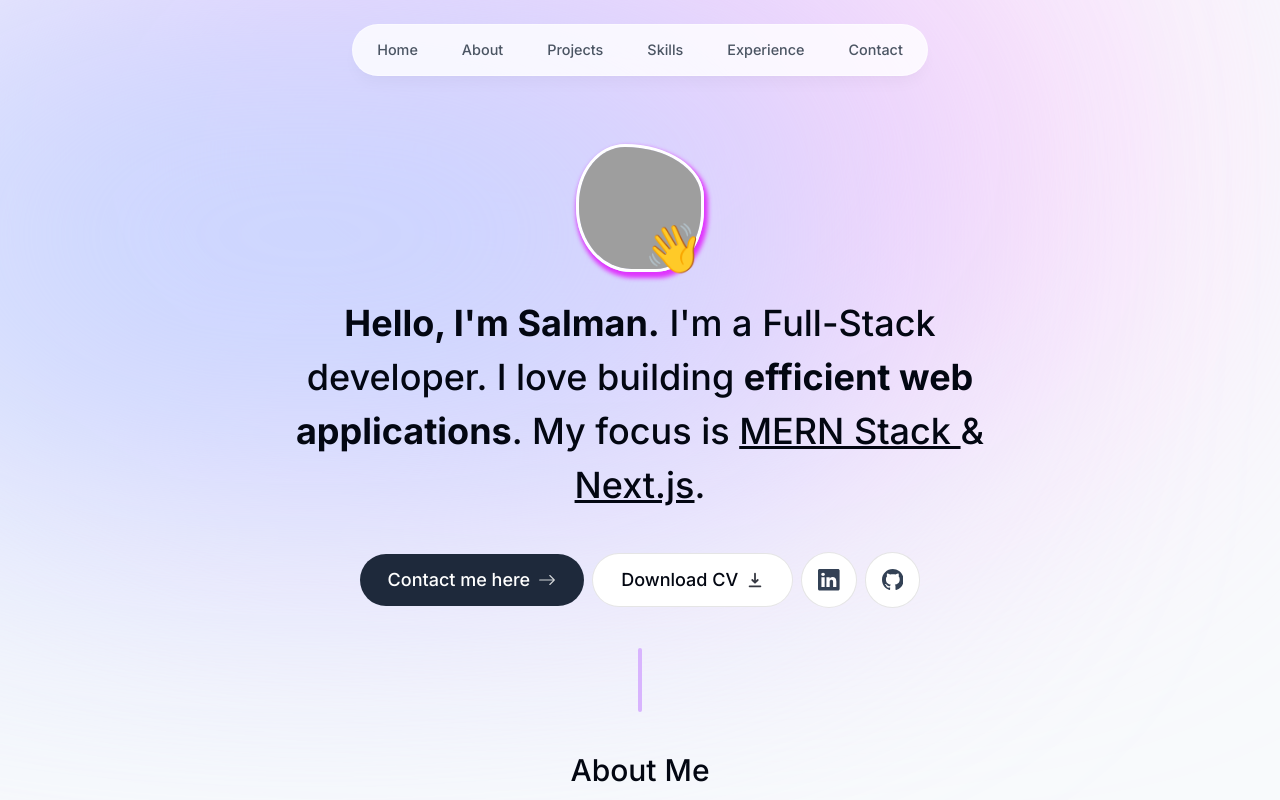
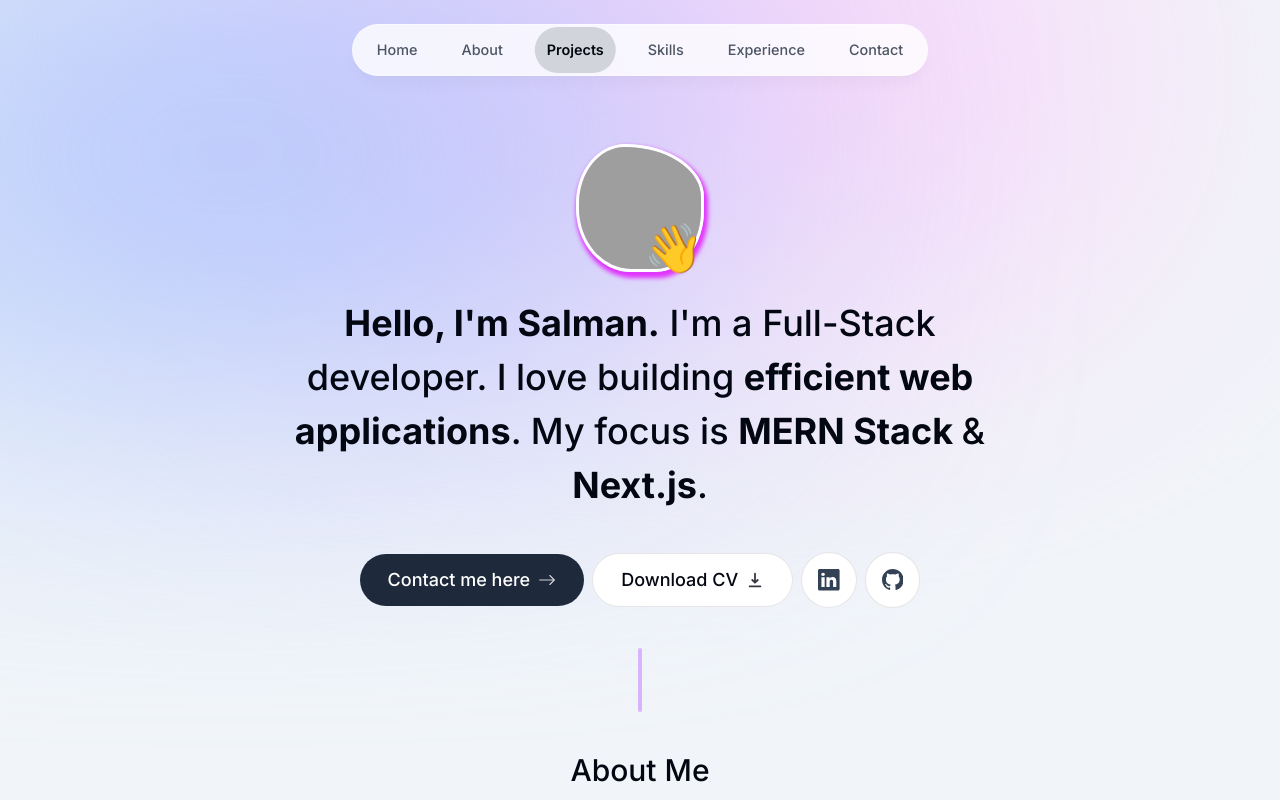
Before and after one commit to salman-ryo/salman-dev-portfolio, a Next.js app: page / in a window 1280 px wide. Shown: the top 800 px of the page. Built offline with nearby package versions, Linux system fonts and the light colour scheme; grey boxes are pictures that could not be loaded.

Commit message:
Scroll effect added to body and headers

```diff
--- a/package.json
+++ b/package.json
@@ -21,8 +21,13 @@
     "react": "18.2.0",
     "react-dom": "18.2.0",
     "react-icons": "^4.11.0",
+    "react-intersection-observer": "^9.5.3",
     "react-responsive-carousel": "^3.2.23",
+    "react-scroll": "^1.9.0",
     "tailwindcss": "3.3.5",
     "typescript": "5.2.2"
+  },
+  "devDependencies": {
+    "@types/react-scroll": "^1.8.10"
   }
 }
--- a/src/app/_components/About.tsx
+++ b/src/app/_components/About.tsx
@@ -1,14 +1,25 @@
 "use client"
-import React from 'react'
-import SectionHeading from './SectionHeading'
-import { motion } from 'framer-motion'
+import React, { useEffect } from 'react';
+import SectionHeading from './SectionHeading';
+import { useInView } from 'react-intersection-observer';
+import { motion } from 'framer-motion';
+import { useActiveTab } from '../_context/ActiveTabContext';
 
 export default function About() {
+  const {ref, inView} = useInView({threshold:0.75});
+
+  const {setActiveTab} = useActiveTab();
+
+  useEffect(()=>{
+    if(inView){
+      setActiveTab('About')
+    }
+  },[inView])
   return (
-    <motion.section className='mb-8 sm:mb-40 max-w-[45rem] text-center leading-8 mx-auto'
+    <motion.section ref={ref} className='mb-8 sm:mb-40 max-w-[45rem] text-center leading-8 mx-auto'
     initial={{y:100, opacity:0}}
     animate={{y:0, opacity:1}}
-    transition={{delay:0.175}}>
+    transition={{delay:0.175}} id='about'>
         <SectionHeading>About me</SectionHeading>
         <p className='mb-3'>
         I'm a passionate learner and aspiring <span className='font-medium'>Web Developer</span> on a journey to turn my coding enthusiasm into a fulfilling career. While my professional journey has led me through various non-technical fields since 2019, my heart and mind have always been captivated by the world of technology. A year of dedicated practice and learning has equipped me with a robust skill set in the <span className='font-medium'>MERN</span> stack—covering <span className='font-medium'>HTML</span> , <span className='font-medium'>CSS</span> , <span className='font-medium'>JavaScript</span> , <span className='font-medium'>React</span> , <span className='font-medium'>Node.js</span> , <span className='font-medium'>Express</span> , <span className='font-medium'>MongoDB</span> , <span className='font-medium'>Tailwind CSS</span> , <span className='font-medium'>TypeScript</span> ,<span className='font-medium'> Redux Toolkit</span> , and more. My core stack is <span className='font-medium'>MERN</span> with <span className='font-medium'>Next.js</span>.
@@ -17,5 +28,5 @@ export default function About() {
         I'm currently on the lookout for opportunities to apply my knowledge and skills in a professional setting. I believe that sometimes all it takes is the right opportunity to showcase what one is truly capable of.
         </p>
     </motion.section>
-  )
+    )
 }
--- a/src/app/_components/Header.tsx
+++ b/src/app/_components/Header.tsx
@@ -1,33 +1,63 @@
-"use client";
+"use client"
 import React from "react";
-import { animate, motion } from "framer-motion";
+import { motion } from "framer-motion";
 import { links } from "../_lib/data";
+import Scroll from 'react-scroll';
 import Link from "next/link";
+import dynamic from "next/dynamic";
+import { useActiveTab } from "../_context/ActiveTabContext";
 
-export default function Header() {
+const ScrollLink = Scroll.Link;
+
+ function ClientSideHeader() {
+  const {activeTab, setActiveTab} = useActiveTab();
   return (
     <header className="z-[999] relative">
       <motion.div
-        className="fixed top-0 left-1/2 h-[4.5rem] w-full rounded-none sm:top-6 sm:h-[3.25rem] sm:w-[36rem] sm:rounded-full bg-white border border-white border-opacity-40 bg-opacity-80 shadow-lg shadow-black/[0.03] backdrop:blur-[0.5rem] "
+        className="fixed top-0 left-1/2 h-[4.5rem] w-full rounded-none sm:top-6 sm:h-[3.25rem] sm:w-[36rem] sm:rounded-full bg-white border border-white border-opacity-40 bg-opacity-80 filter shadow-lg shadow-black/[0.03] backdrop-blur-sm "
         initial={{ y: -100, x: "-50%", opacity: 0 }}
         animate={{ y: 0, x: "-50%", opacity: 1 }}
       ></motion.div>
-      {/* create a separate nav as we cannot add another motion inside motion.div which is required for our Links anymation */}
       <nav className="flex fixed top-[0.15rem] left-1/2 h-12 -translate-x-1/2 py-2 sm:top-[1.7rem] sm:h-[initial] sm:py-0">
         <ul className="flex flex-wrap sm:flex-nowrap justify-center items-center gap-y-1 sm:gap-5 w-[22rem] sm:w-[initial] text-[0.9rem] font-medium text-gray-600">
-          {links.map((link)=>{
-            return(
-              <motion.li key={link.hash} className="h-3/4 flex justify-center items-center"
-              initial={{ y: -100, opacity: 0 }}
-              animate={{ y: 0,  opacity: 1 }}>
-                <Link href={link.hash} className="w-full flex justify-center items-center p-3 hover:text-gray-950 transition">
+          {links.map((link) => (
+            <ScrollLink
+              key={link.hash}
+              to={link.hash.slice(1)}
+              spy
+              smooth
+              duration={800}
+              offset={-100}
+
+              onClick={()=>{setActiveTab(link.name)}}
+            >
+                <motion.li
+                  className="relative h-3/4 flex justify-center items-center"
+                  initial={{ y: -100, opacity: 0 }}
+                  animate={{ y: 0, opacity: 1 }}
+                >
+              <Link href={link.hash} className={`${activeTab === link.name? "text-gray-950 font-semibold transition" : null} w-full flex justify-center items-center p-3 hover:text-gray-950 transition cursor-pointer`}>
                   {link.name}
-                </Link>
-              </motion.li>
-            )
-          })}
+                  {link.name === activeTab &&(
+                    <motion.span className="-z-10 bg-gray-300 rounded-full absolute inset-0"
+                    layoutId="activeTab"
+                    transition={{
+                      type:'sping',
+                      stiffness:400,
+                      damping:30
+                    }}
+                    ></motion.span>
+                  )}
+              </Link>
+                </motion.li>
+            </ScrollLink>
+          ))}
         </ul>
       </nav>
     </header>
   );
 }
+
+//export it as no ssr to prevent prerender and hence prevent hydration error due to using Link inside ScrollLink
+const Header = dynamic(()=>Promise.resolve(ClientSideHeader), {ssr:false})
+export default Header;
--- a/src/app/_components/Intro.tsx
+++ b/src/app/_components/Intro.tsx
@@ -1,14 +1,25 @@
 "use client"
 import Image from "next/image";
-import React from "react";
+import React, { useEffect } from "react";
 import { motion } from "framer-motion";
 import Link from "next/link";
 import {BsArrowRight, BsGithub, BsLinkedin} from 'react-icons/bs';
 import {HiDownload} from 'react-icons/hi';
+import { useInView } from "react-intersection-observer";
+import { useActiveTab } from "../_context/ActiveTabContext";
 
 export default function Intro() {
+  const {ref, inView} = useInView({threshold:0.75});
+
+  const {setActiveTab} = useActiveTab();
+
+  useEffect(()=>{
+    if(inView){
+      setActiveTab('Home')
+    }
+  },[inView])
   return (
-    <section className="mb-28 sm:mb-0 max-w-[50rem] mx-auto text-center">
+    <section ref={ref} className="mb-28 sm:mb-0 max-w-[50rem] mx-auto text-center scroll-mt-24" id="home">
       <div className="flex items-center justify-center">
         <div className="relative">
           <motion.div initial={{opacity: 0, scale: 0}} animate={{opacity: 1, scale: 1}} transition={{type:'tween', duration:0.5}}>
@@ -32,7 +43,7 @@ export default function Intro() {
         </div>
       </div>
       <motion.h1 className="mb-10 mt-6 px-4 text-2xl sm:text-4xl font-medium !leading-[1.5]" initial={{opacity: 0, scale: 0}} animate={{opacity: 1, scale: 1}} transition={{type:'just', duration:0.5}}>
-        <span className="font-bold">Hello, I'm Salman.</span> I'm a {" "} <span>Full-Stack developer</span>. I love building <span className="font-bold">efficient web applications</span>. My focus is <span className="underline">MERN Stack </span>& <span className="underline">Next.js</span>.
+        <span className="font-bold">Hello, I'm Salman.</span> I'm a {" "} <span>Full-Stack developer</span>. I love building <span className="font-bold">efficient web applications</span>. My focus is <span className="font-bold">MERN Stack </span>& <span className="font-bold">Next.js</span>.
       </motion.h1>
 
       <motion.div className="flex flex-col sm:flex-row justify-center items-center gap-2 px-4 text-lg font-medium"
--- a/src/app/_components/Projects.tsx
+++ b/src/app/_components/Projects.tsx
@@ -1,13 +1,23 @@
 "use client";
-import React, { useRef } from "react";
+import React, { useEffect, useRef } from "react";
 import SectionHeading from "./SectionHeading";
 import CarouselCard from "./CarouselCard";
 import { projectsData } from "../_lib/data";
 import { motion, useScroll, useTransform } from "framer-motion";
+import { useInView } from "react-intersection-observer";
+import { useActiveTab } from "../_context/ActiveTabContext";
 
 export default function Projects() {
+  const {ref, inView} = useInView({threshold:0.1});
+  const {setActiveTab} = useActiveTab();
+
+  useEffect(()=>{
+    if(inView){
+      setActiveTab('Projects')
+    }
+  },[inView])
   return (
-    <section className="py-6 relative">
+    <section ref={ref} className=" py-6 relative scroll-mt-20" id="projects">
       <SectionHeading>my projects</SectionHeading>
       {projectsData.map((project, index) => {
         const projectRef = useRef<HTMLDivElement>(null);
@@ -20,7 +30,7 @@ export default function Projects() {
         //convert to +ve and -ve x axis
         const Pxis = useTransform(scrollYProgress, [0, 1], [600, 0]);
         const Nxis = useTransform(scrollYProgress, [0, 1], [-600, 0]);
-        const opacityScale = useTransform(scrollYProgress, [0, 1], [0, 1]);
+        const opacityScale = useTransform(scrollYProgress, [0, 1], [0.4, 1]);
 
         return (
           <div
--- /dev/null
+++ b/src/app/_context/ActiveTabContext.tsx
@@ -0,0 +1,35 @@
+'use client'
+import React, { createContext, useContext, useState } from 'react'
+import { links } from '../_lib/data';
+import { error } from 'console';
+
+type ActiveTabContextType = {
+    activeTab: string;
+    setActiveTab: React.Dispatch<React.SetStateAction<string>>
+}
+
+//either this type or null type
+export const ActiveTabContext = createContext<ActiveTabContextType | null>(null);
+
+//explicit type definition
+// type TabNames = (typeof links)[number]["name"];
+
+
+//inline type definition <>
+export default function ActiveTabContextProvider({children} : {children : React.ReactNode}) {
+    const [activeTab, setActiveTab] = useState<string>("Home")
+
+  return (
+    <ActiveTabContext.Provider value={{ activeTab, setActiveTab}}>{children}</ActiveTabContext.Provider>
+  )
+}
+
+//create a custom hook as contextype can be null too, so check it
+export function useActiveTab(){
+    const context = useContext(ActiveTabContext);
+    if( context === null){
+        throw new Error("Context is null!")
+    } else {
+        return context
+    }
+}
--- a/src/app/_lib/data.ts
+++ b/src/app/_lib/data.ts
@@ -31,7 +31,7 @@ export const links = [
     name: "Contact",
     hash: "#contact",
   },
-] as const;
+];
 
 // export const experiencesData = [
 //   {
--- a/src/app/layout.tsx
+++ b/src/app/layout.tsx
@@ -1,4 +1,5 @@
 import Header from "./_components/Header";
+import ActiveTabContextProvider from "./_context/ActiveTabContext";
 import "./globals.css";
 import { Inter } from "next/font/google";
 
@@ -16,11 +17,13 @@ export default function RootLayout({
 }) {
   return (
     <html lang="en">
-      <body className={`relative ${inter.className} bg-slate-50 text-gray-950 pt-28 sm:pt-36`}>
-        <div className="bg-[#ffc4fb] h-[31.25rem] -z-10 w-[31.25rem] sm:w-[68.75rem] fixed top-[-6rem] right-[11rem] rounded-full blur-[10rem]"></div>
-        <div className="bg-[#c2d6ff] h-[31.25rem] -z-10 w-[31.25rem] sm:w-[68.75rem] fixed top-[-1rem] left-[-35rem] md:left-[-33rem] lg:lef-[-28rem] xl:left-[-15rem] 2xl:left-[-5rem] rounded-full blur-[10rem]"></div>
+      <body className={`relative ${inter.className} bg-slate-100 text-gray-950 pt-28 sm:pt-36`}>
+        <div className="bg-[#ffc4fb] h-[21.25rem] -z-10 w-[21.25rem] sm:w-[58.75rem] fixed top-[-6rem] right-[11rem] rounded-full blur-[10rem]"></div>
+        <div className="bg-[#9ebefd] h-[21.25rem] -z-10 w-[21.25rem] sm:w-[58.75rem] fixed top-[-1rem] left-[-35rem] md:left-[-33rem] lg:lef-[-28rem] xl:left-[-15rem] 2xl:left-[-5rem] rounded-full blur-[10rem]"></div>
+        <ActiveTabContextProvider>
         <Header/>
         {children}
+        </ActiveTabContextProvider>
       </body>
     </html>
   );
```
Also changed, not shown: src/app/globals.css (line endings or trailing spaces), 1 other file (tests, documents, lock files or other folders).
